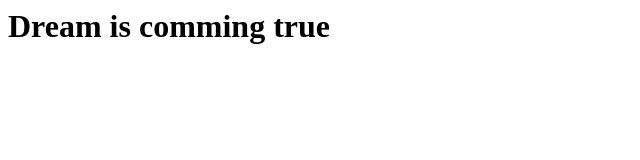
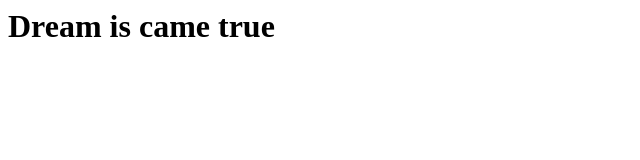
Before and after one commit to nidhipatilgithub/Dream1, a plain HTML site: page index.html in a window 1280 px wide. Shown: the whole page, without its empty margins (0-640 px from the left). Drawn offline with Linux system fonts and the light colour scheme.

Commit message:
index file changes

```diff
--- a/index.html
+++ b/index.html
@@ -3,6 +3,6 @@
 		<title> Dream Project </title>
 	</head>
 	<body>
-		<h1> Dream is comming true </h1>
+		<h1> Dream is came true </h1>
 	</body>
 </html>
```
